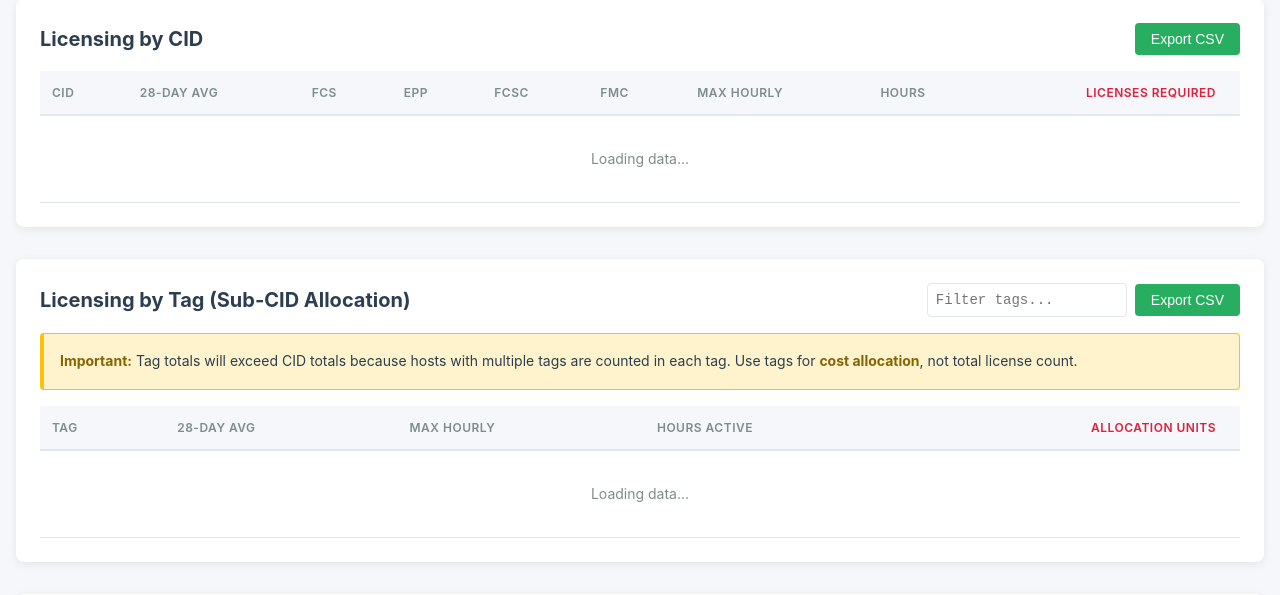
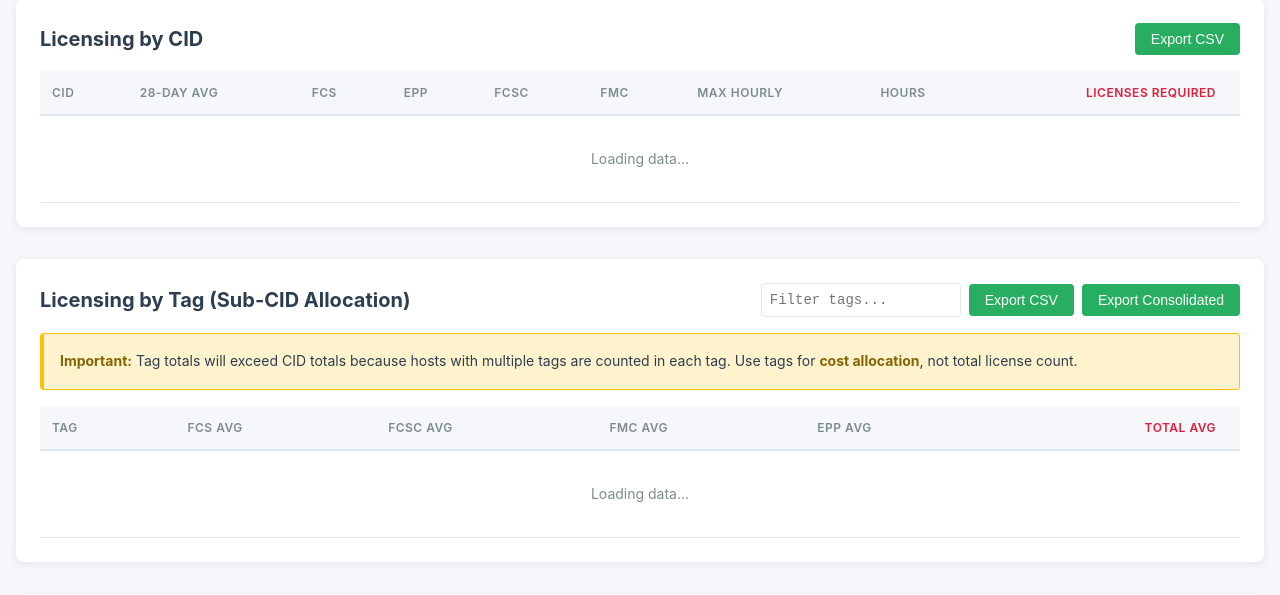
Before and after one commit to yannhowe/falcon-sensor-billing-tool, a Flask app: page /fcs in a window 1280 px wide. Shown: the part 462-1057 px from the top of the page. Run offline with Flask 3, Linux system fonts and the light colour scheme; data that the repository does not hold is empty.

Commit message:
feat(dashboard): add consolidated CSV export button
Add "Export Consolidated" button to the tag section of the FCS dashboard.
Downloads CSV in sensor_tag,license_type,allot_unit format — one row per
tag + SKU combination with zero-usage rows omitted.

Endpoint: GET /api/fcs/export?type=consolidated

Co-Authored-By: Claude Opus 4.6 <noreply@anthropic.com>

```diff
--- a/falcon_billing/web/app.py
+++ b/falcon_billing/web/app.py
@@ -160,6 +160,10 @@ def create_app(db_path: str = None) -> Flask:
             tag_cursor = conn.execute(
                 "SELECT tag, "
                 "SUM(unique_sensor_count) as total, "
+                "SUM(COALESCE(fcs_count, 0)) as fcs_total, "
+                "SUM(COALESCE(fcsc_count, 0)) as fcsc_total, "
+                "SUM(COALESCE(fmc_count, 0)) as fmc_total, "
+                "SUM(COALESCE(epp_count, 0)) as epp_total, "
                 "MAX(unique_sensor_count) as max_sensors, "
                 "COUNT(*) as hours_active "
                 "FROM hourly_tag_counts "
@@ -171,12 +175,19 @@ def create_app(db_path: str = None) -> Flask:
             tags = []
             for row in tag_cursor.fetchall():
                 avg = row["total"] / collected_hours if collected_hours else 0
+                fcs_avg = row["fcs_total"] / collected_hours if collected_hours else 0
+                fcsc_avg = row["fcsc_total"] / collected_hours if collected_hours else 0
+                fmc_avg = row["fmc_total"] / collected_hours if collected_hours else 0
+                epp_avg = row["epp_total"] / collected_hours if collected_hours else 0
                 tags.append({
                     "tag": row["tag"],
-                    "avg_sensors": round(avg, 2),
+                    "avg_sensors": round(avg, 1),
+                    "fcs_avg": round(fcs_avg, 1),
+                    "fcsc_avg": round(fcsc_avg, 1),
+                    "fmc_avg": round(fmc_avg, 1),
+                    "epp_avg": round(epp_avg, 1),
                     "max_sensors": row["max_sensors"],
                     "hours_active": row["hours_active"],
-                    "allocation_units": math.ceil(avg),
                 })
 
             return jsonify({
@@ -396,9 +407,13 @@ def create_app(db_path: str = None) -> Flask:
             conn.close()
 
         def generate_tag():
-            yield "tag,28day_avg,max_hourly,hours_active,allocation_units\n"
+            yield "tag,total_28day_avg,fcs_avg,fcsc_avg,fmc_avg,epp_avg,max_hourly,hours_active\n"
             cursor = conn.execute(
                 "SELECT tag, SUM(unique_sensor_count) as total, "
+                "SUM(COALESCE(fcs_count, 0)) as fcs_total, "
+                "SUM(COALESCE(fcsc_count, 0)) as fcsc_total, "
+                "SUM(COALESCE(fmc_count, 0)) as fmc_total, "
+                "SUM(COALESCE(epp_count, 0)) as epp_total, "
                 "MAX(unique_sensor_count) as max_s, "
                 "COUNT(*) as hours "
                 "FROM hourly_tag_counts WHERE hour_timestamp >= ? "
@@ -407,10 +422,42 @@ def create_app(db_path: str = None) -> Flask:
             )
             for row in cursor:
                 avg = row["total"] / collected_hours
-                yield f"{_csv_safe(row['tag'])},{avg:.2f},{row['max_s']},{row['hours']},{math.ceil(avg)}\n"
+                fcs_a = row["fcs_total"] / collected_hours
+                fcsc_a = row["fcsc_total"] / collected_hours
+                fmc_a = row["fmc_total"] / collected_hours
+                epp_a = row["epp_total"] / collected_hours
+                yield (
+                    f"{_csv_safe(row['tag'])},{avg:.1f},{fcs_a:.1f},{fcsc_a:.1f},"
+                    f"{fmc_a:.1f},{epp_a:.1f},{row['max_s']},{row['hours']}\n"
+                )
             conn.close()
 
-        gen_func = generate_cid if export_type == "cid" else generate_tag
+        def generate_consolidated():
+            yield "sensor_tag,license_type,allot_unit\n"
+            cursor = conn.execute(
+                "SELECT tag, SUM(unique_sensor_count) as total, "
+                "SUM(COALESCE(fcs_count, 0)) as fcs_total, "
+                "SUM(COALESCE(fcsc_count, 0)) as fcsc_total, "
+                "SUM(COALESCE(fmc_count, 0)) as fmc_total, "
+                "SUM(COALESCE(epp_count, 0)) as epp_total "
+                "FROM hourly_tag_counts WHERE hour_timestamp >= ? "
+                "GROUP BY tag ORDER BY total DESC",
+                (cutoff,),
+            )
+            for row in cursor:
+                for sku, col in [("FCS", "fcs_total"), ("FCSC", "fcsc_total"),
+                                 ("FMC", "fmc_total"), ("EPP", "epp_total")]:
+                    avg = row[col] / collected_hours
+                    if avg >= 0.05:
+                        yield f"{_csv_safe(row['tag'])},{sku},{avg:.1f}\n"
+            conn.close()
+
+        generators = {
+            "cid": generate_cid,
+            "tag": generate_tag,
+            "consolidated": generate_consolidated,
+        }
+        gen_func = generators.get(export_type, generate_tag)
         filename = f"fcs_licensing_{export_type}_{datetime.utcnow().strftime('%Y%m%d')}.csv"
 
         return Response(
--- a/falcon_billing/web/templates/fcs_licensing.html
+++ b/falcon_billing/web/templates/fcs_licensing.html
@@ -69,6 +69,7 @@
         <div class="filters">
             <input type="text" id="tag-search" placeholder="Filter tags..." oninput="filterFCSTags()">
             <button onclick="exportFCSData('tag')" class="btn-export">Export CSV</button>
+            <button onclick="exportFCSData('consolidated')" class="btn-export" title="One row per tag + license type">Export Consolidated</button>
         </div>
     </div>
     <div class="warning-box">
@@ -80,15 +81,16 @@
             <thead>
                 <tr>
                     <th data-sort="tag" onclick="sortTagTable('tag', 'string')" class="sortable">Tag</th>
-                    <th data-sort="avg_sensors" onclick="sortTagTable('avg_sensors')" class="sortable">28-Day Avg</th>
-                    <th data-sort="max_sensors" onclick="sortTagTable('max_sensors')" class="sortable">Max Hourly</th>
-                    <th data-sort="hours_active" onclick="sortTagTable('hours_active')" class="sortable">Hours Active</th>
-                    <th data-sort="allocation_units" onclick="sortTagTable('allocation_units')" class="sortable licenses">Allocation Units</th>
+                    <th data-sort="fcs_avg" onclick="sortTagTable('fcs_avg')" class="sortable">FCS Avg</th>
+                    <th data-sort="fcsc_avg" onclick="sortTagTable('fcsc_avg')" class="sortable">FCSC Avg</th>
+                    <th data-sort="fmc_avg" onclick="sortTagTable('fmc_avg')" class="sortable">FMC Avg</th>
+                    <th data-sort="epp_avg" onclick="sortTagTable('epp_avg')" class="sortable">EPP Avg</th>
+                    <th data-sort="avg_sensors" onclick="sortTagTable('avg_sensors')" class="sortable licenses">Total Avg</th>
                 </tr>
             </thead>
             <tbody>
                 <tr>
-                    <td colspan="5" class="loading">Loading data...</td>
+                    <td colspan="6" class="loading">Loading data...</td>
                 </tr>
             </tbody>
         </table>
```
